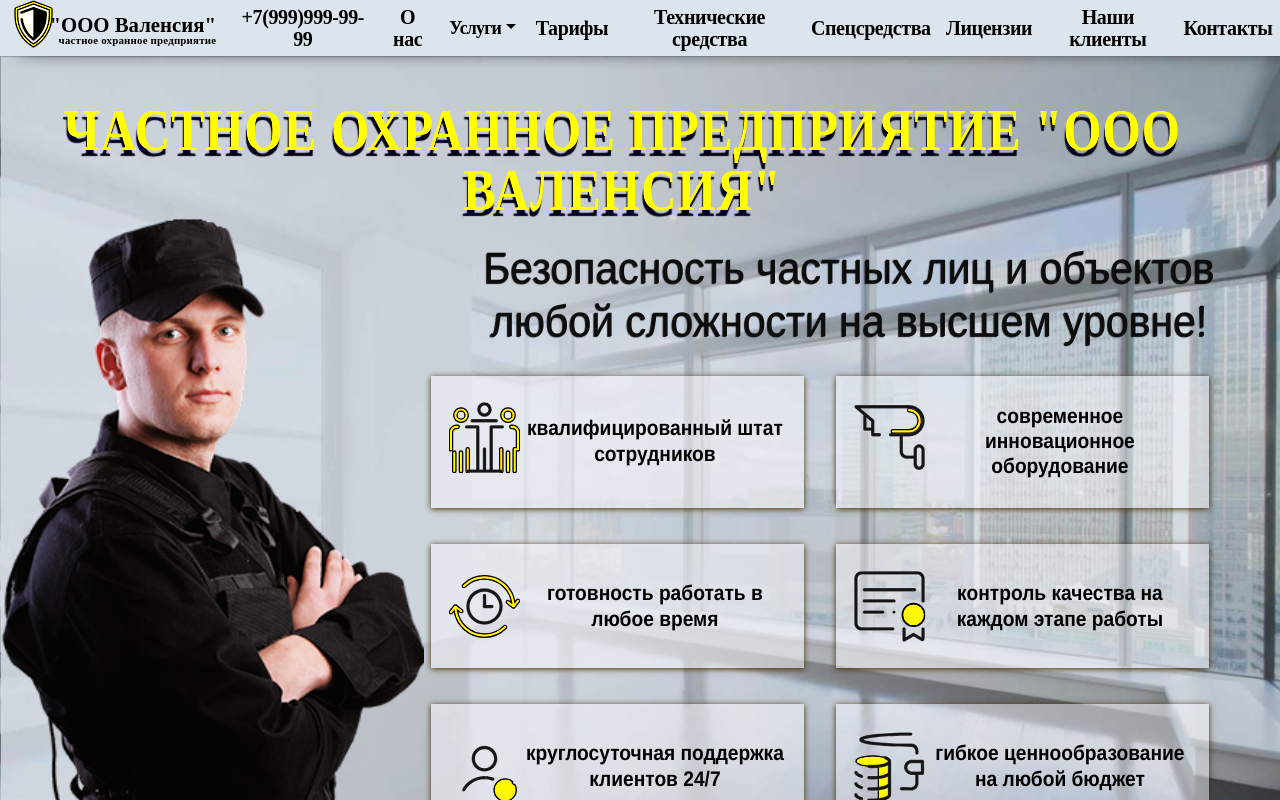
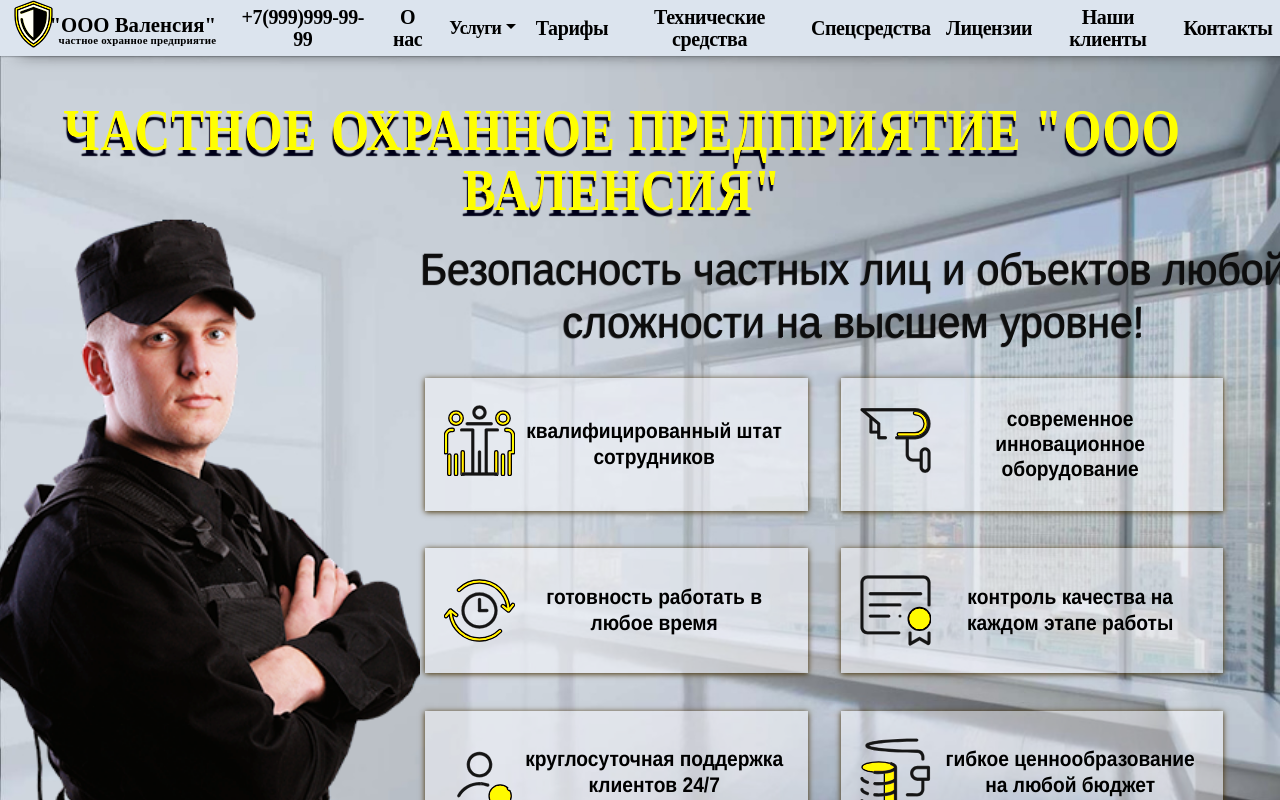
Before and after one commit to AnigalHub/Valencia, a Nuxt app: page / in a window 1280 px wide. Shown: the top 800 px of the page. Built offline with nearby package versions, Linux system fonts and the light colour scheme; a web font is replaced by a local one.

Commit message:
убраны стили

```diff
--- a/pages/index.vue
+++ b/pages/index.vue
@@ -1,7 +1,6 @@
 <template>
     <div id="Landing_page">
       <Home/>
-
       <Services/>
       <Type/>
       <Feedback/>
@@ -12,26 +11,16 @@
 
 <script>
 import Home from "../components/LandingPage/home";
+import Services from "../components/LandingPage/services";
 import Type from "../components/LandingPage/type";
-import Services from "../components/LandingPage/services";
 import Feedback from "../components/LandingPage/feedback";
 import Clients from "../components/LandingPage/clients";
 import Mymap from "../components/LandingPage/mymap";
 export default {
-  components: {Mymap, Clients, Feedback, Services, Type, Home}
+  components: {Mymap, Clients, Feedback, Type, Services, Home}
 }
 </script>
 
 <style>
-  .container-fluid{
-    padding-left: 0 !important;
-    padding-right: 0 !important;
-  }
-  .container{
-    padding-right: 15px !important;
-    padding-left: 15px !important;
-  }
-  .row {
-    margin: 0 !important;
-  }
+
 </style>
```
